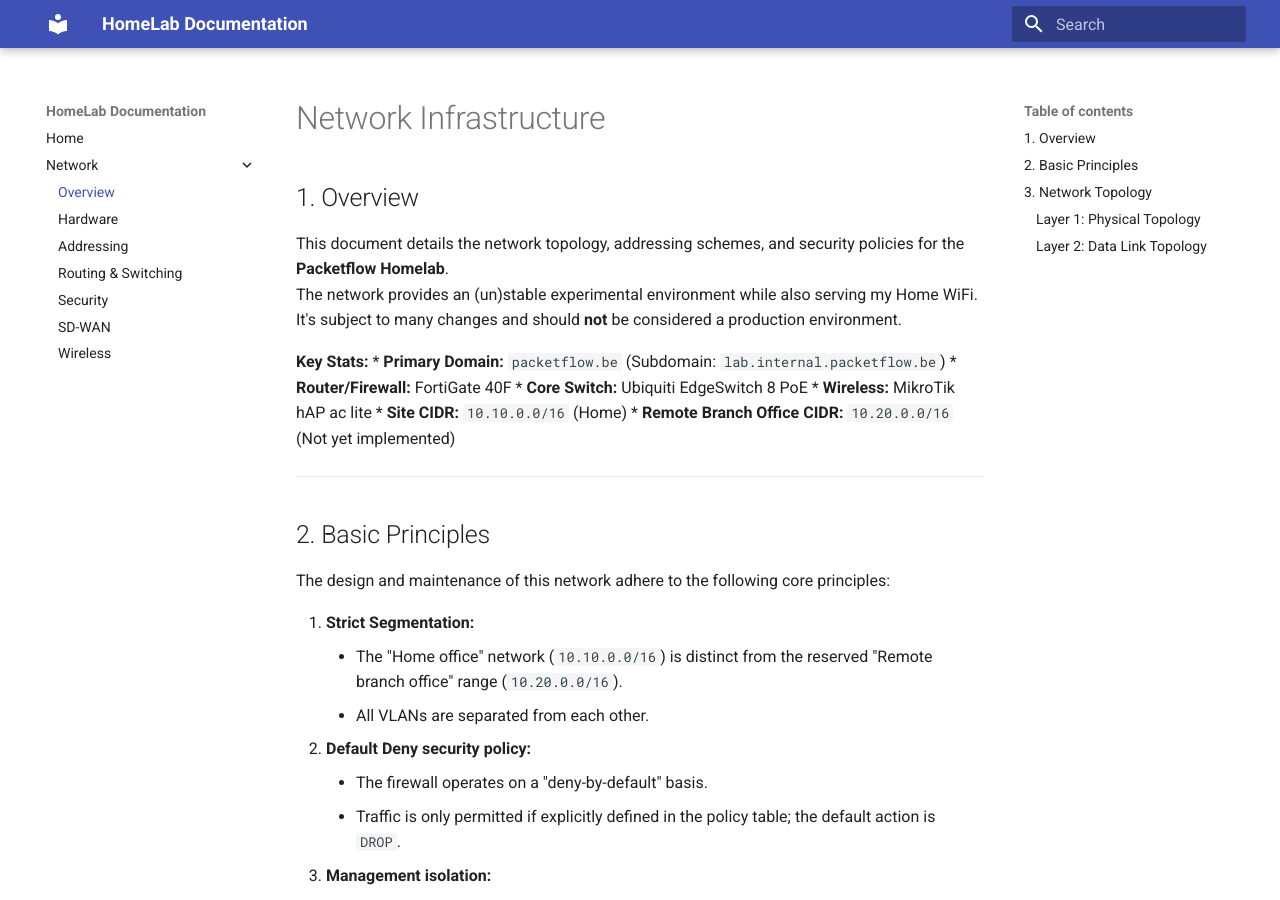
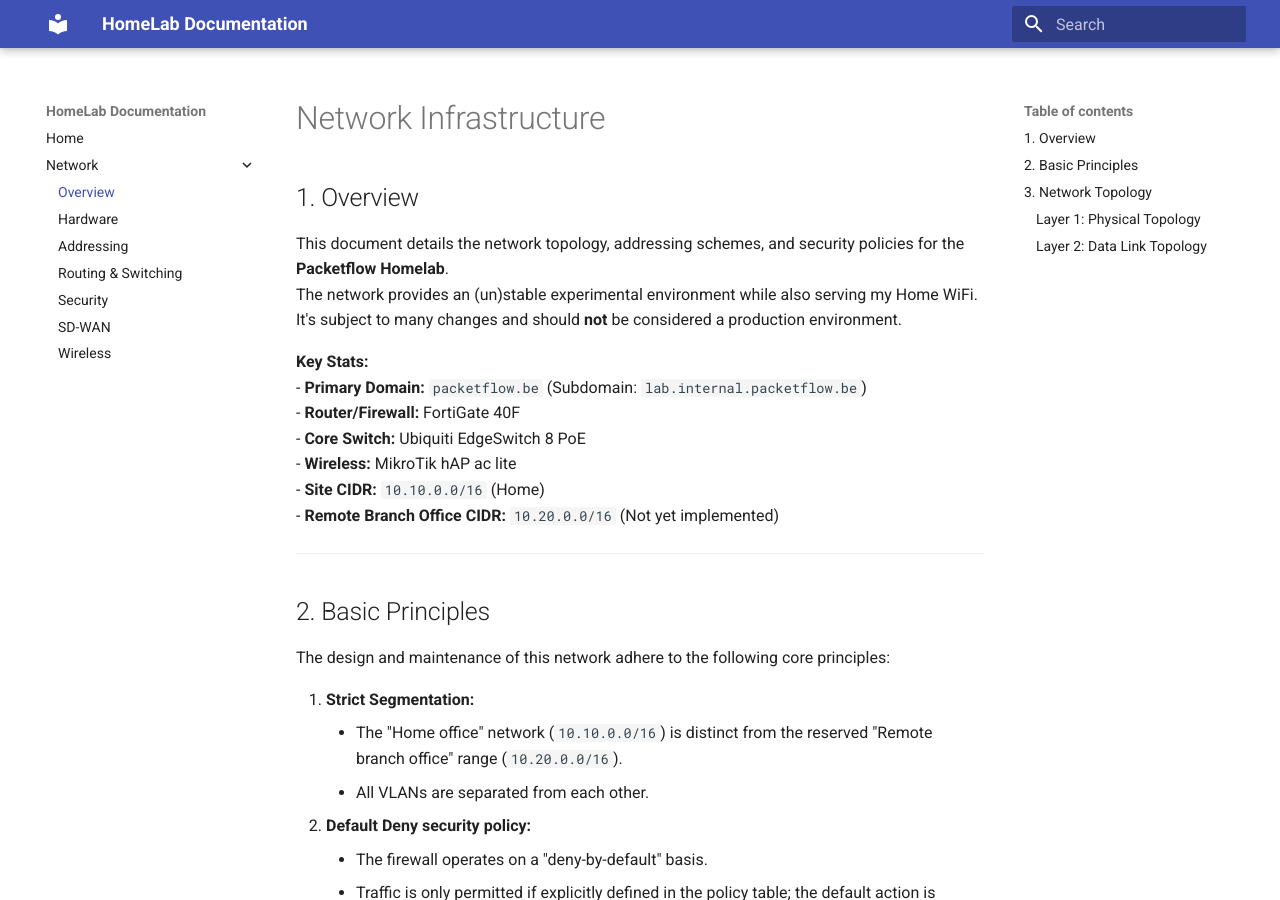
Before and after one commit to DeclerckLouis/homelab, an MkDocs documentation site: the page built from docs/01_network/overview.md, in a window 1280 px wide and 900 px high. Built offline with MkDocs 1.6.1 and Material for MkDocs 9.7.7, drawn with Linux system fonts in a browser that asks for light colours.

Commit message:
fix: rendering of key stats

```diff
--- a/docs/01_network/overview.md
+++ b/docs/01_network/overview.md
@@ -6,12 +6,12 @@ The network provides an (un)stable experimental environment while also serving m
 It's subject to many changes and should **not** be considered a production environment.
 
 **Key Stats:**
-* **Primary Domain:** `packetflow.be` (Subdomain: `lab.internal.packetflow.be`)
-* **Router/Firewall:** FortiGate 40F
-* **Core Switch:** Ubiquiti EdgeSwitch 8 PoE
-* **Wireless:** MikroTik hAP ac lite
-* **Site CIDR:** `10.10.0.0/16` (Home)
-* **Remote Branch Office CIDR:** `10.20.0.0/16` (Not yet implemented)
+- **Primary Domain:** `packetflow.be` (Subdomain: `lab.internal.packetflow.be`)
+- **Router/Firewall:** FortiGate 40F
+- **Core Switch:** Ubiquiti EdgeSwitch 8 PoE
+- **Wireless:** MikroTik hAP ac lite
+- **Site CIDR:** `10.10.0.0/16` (Home)
+- **Remote Branch Office CIDR:** `10.20.0.0/16` (Not yet implemented)
 ---
 
 ## 2. Basic Principles
```
